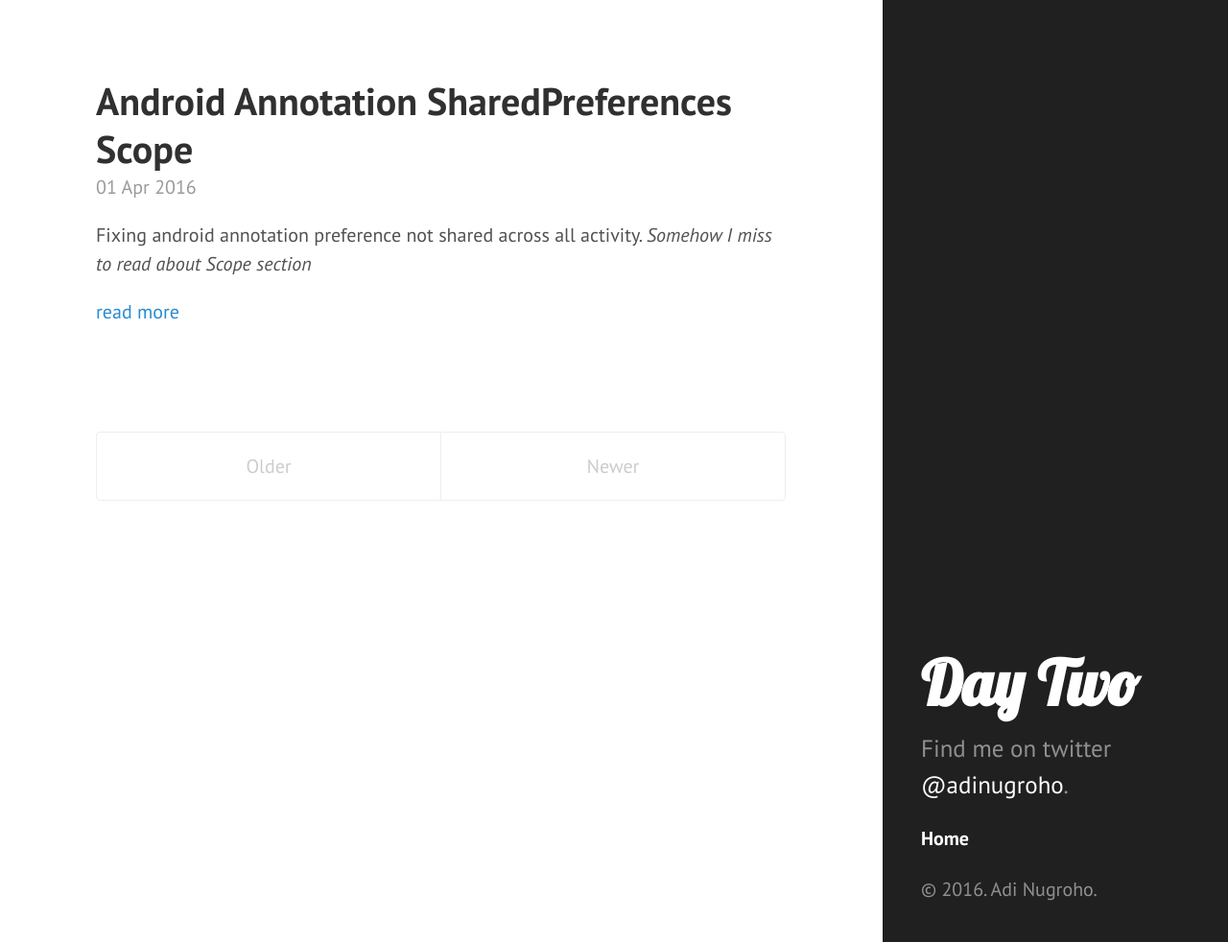
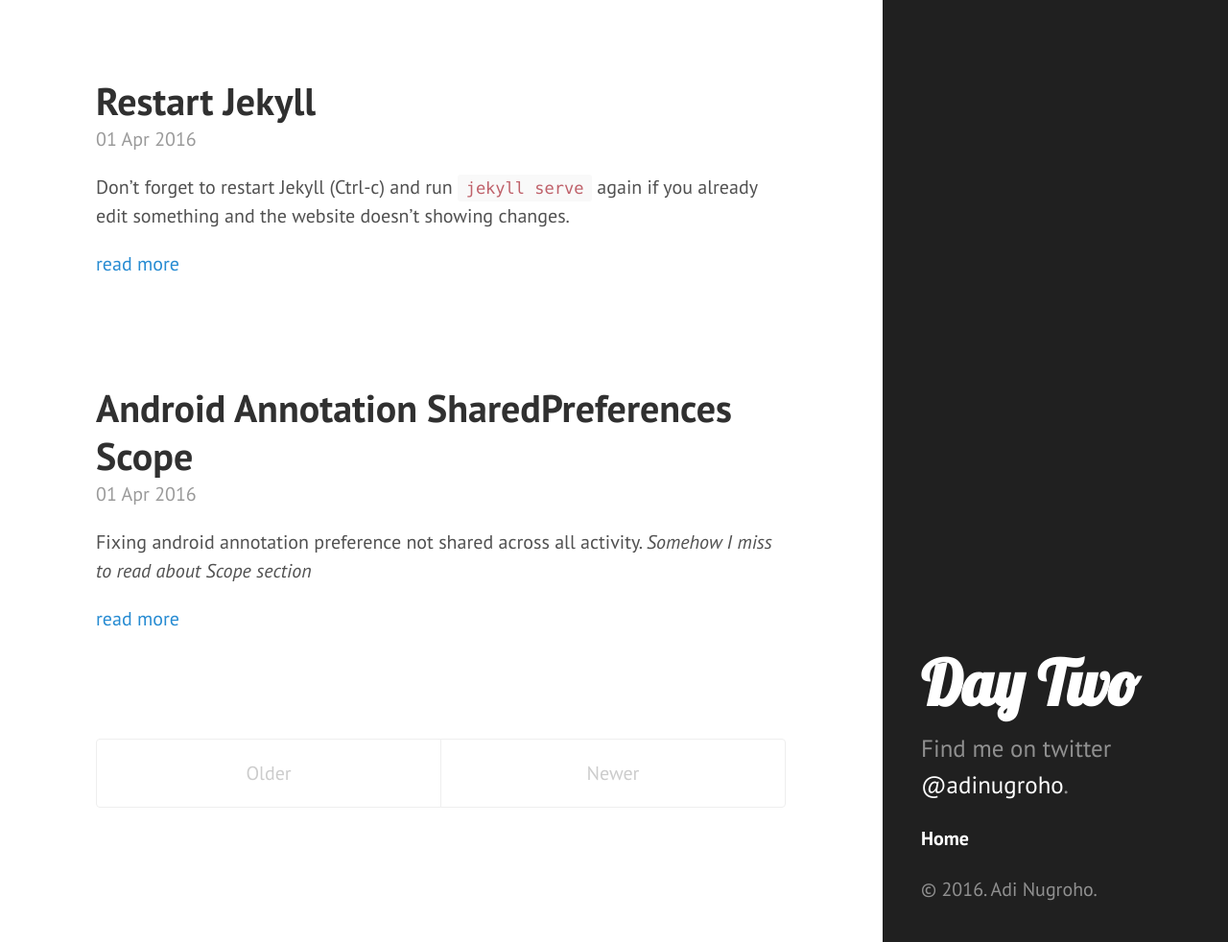
Before and after one commit to hidrodixtion/hidrodixtion.github.io, a Jekyll site: the page built from index.html, in a window 1280 px wide and 982 px high. Shown: the whole window at 96% size. Built offline with Jekyll 4.4.1, drawn with Linux system fonts in a browser that asks for light colours; the list of posts is cut into pages by our own code.

Commit message:
Add post

```diff
--- /dev/null
+++ b/_posts/2016-04-01-restart-jekyll.md
@@ -0,0 +1,9 @@
+---
+layout: "post"
+title: "Restart Jekyll"
+comments: true
+---
+
+Don't forget to restart Jekyll (Ctrl-c) and run `jekyll serve` again if you already edit something and the website doesn't showing changes.
+
+<!--break-->
```
Also changed, not shown: _posts/2016-04-01-android-annotation-sharedpreferences-scope.md (+1 -0 lines).
